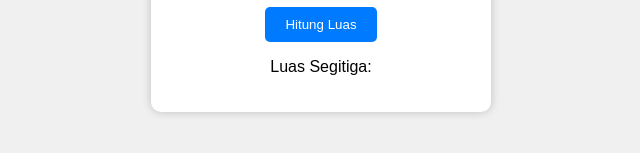
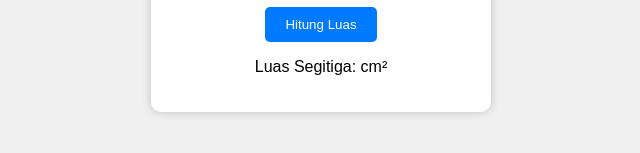
Before and after one commit to Furqan-si/Furqan-si.github.io, a plain HTML site: page index.html in a window 1280 px wide. Shown: the part 215-368 px from the top of the page, 319-959 px from the left. Drawn offline with Linux system fonts and the light colour scheme.

Commit message:
Update index.html

```diff
--- a/index.html
+++ b/index.html
@@ -17,7 +17,7 @@
 
         <button onclick="hitungLuas()">Hitung Luas</button>
 
-        <p>Luas Segitiga: <span id="hasilLuas"></span></p>
+        <p>Luas Segitiga: <span id="hasilLuas"></span> cm²</p>
     </div>
 
     <script src="script.js"></script>
```
